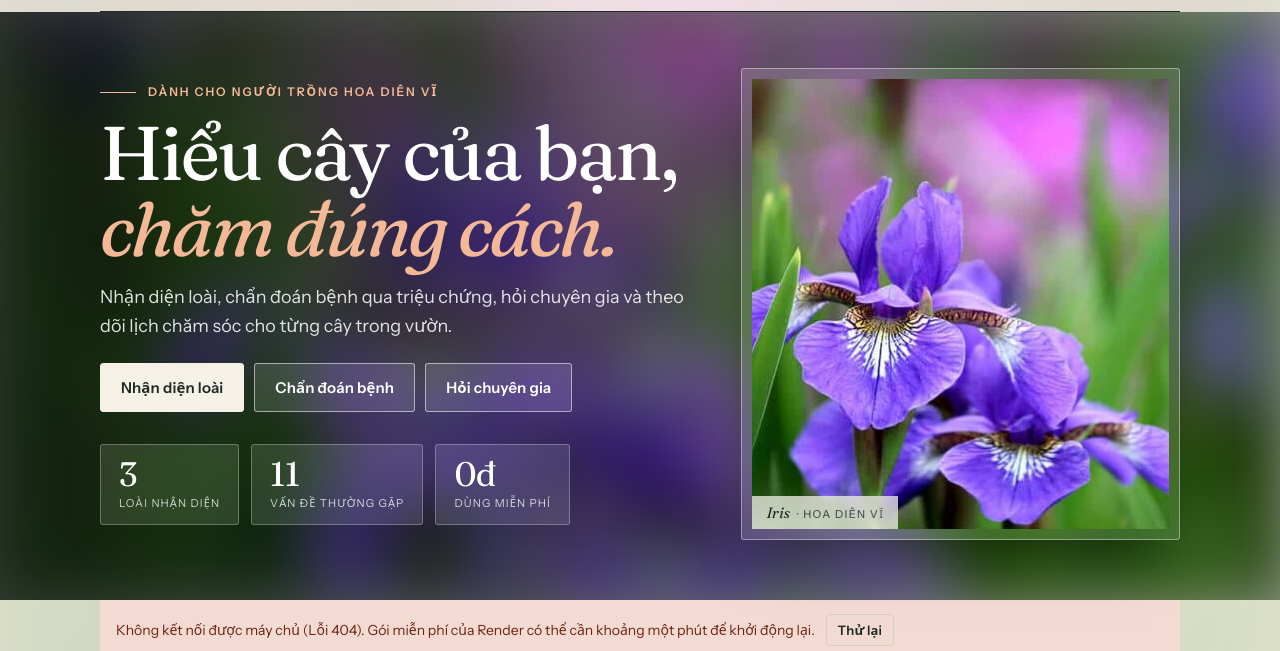
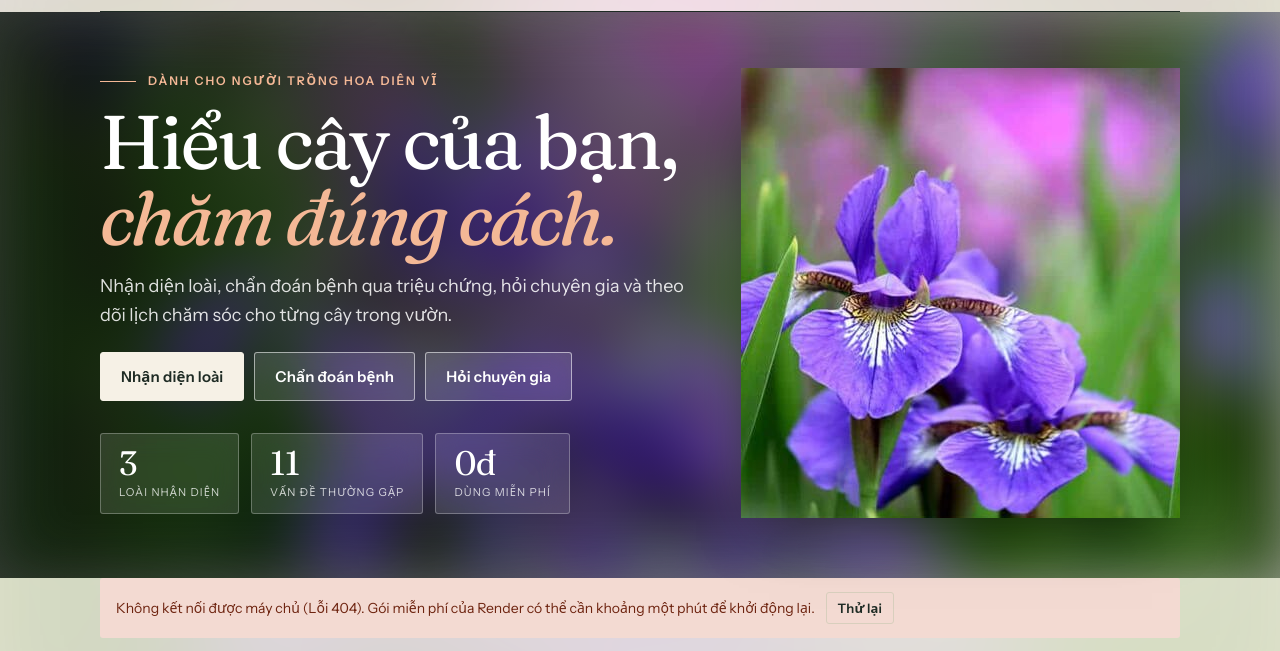
Before and after one commit to huongnguyen9112000-rgb/iris, a plain HTML site: page index.html in a window 1280 px wide. Shown: the part 72-723 px from the top of the page. Drawn offline with Linux system fonts and the light colour scheme; no server answers.

Commit message:
Add files via upload

```diff
--- a/index.html
+++ b/index.html
@@ -503,6 +503,10 @@ dialog.auth::backdrop{background:rgba(14,22,17,.45);backdrop-filter:blur(10px);-
 
 @media (max-width:820px){.hero{padding:28px 0 36px}.hero-art{order:-1}.hero-photo img{aspect-ratio:4/3}.hero::after{background:rgba(14,22,17,.66)}}
 @media (prefers-reduced-transparency:reduce){.card,.tabs,.hero-photo,.hero .btn,.hero .stats li{backdrop-filter:none;-webkit-backdrop-filter:none}}
+
+/* ảnh hero: không khung, không chú thích */
+.hero-photo{padding:0;background:none;border:0;backdrop-filter:none;-webkit-backdrop-filter:none;box-shadow:0 30px 60px -28px rgba(0,0,0,.65)}
+.hero-photo figcaption{display:none}
 </style>
 </head>
 <body>
@@ -541,7 +545,6 @@ dialog.auth::backdrop{background:rgba(14,22,17,.45);backdrop-filter:blur(10px);-
     <div class="hero-art">
       <figure class="hero-photo">
         <img src="/static/photos/hero.jpg" alt="Hoa diên vĩ tím nở giữa vườn" width="800" height="450" onerror="this.closest('.hero-photo').hidden=true">
-        <figcaption>Iris <span>· hoa diên vĩ</span></figcaption>
       </figure>
     </div>
   </section>
```
